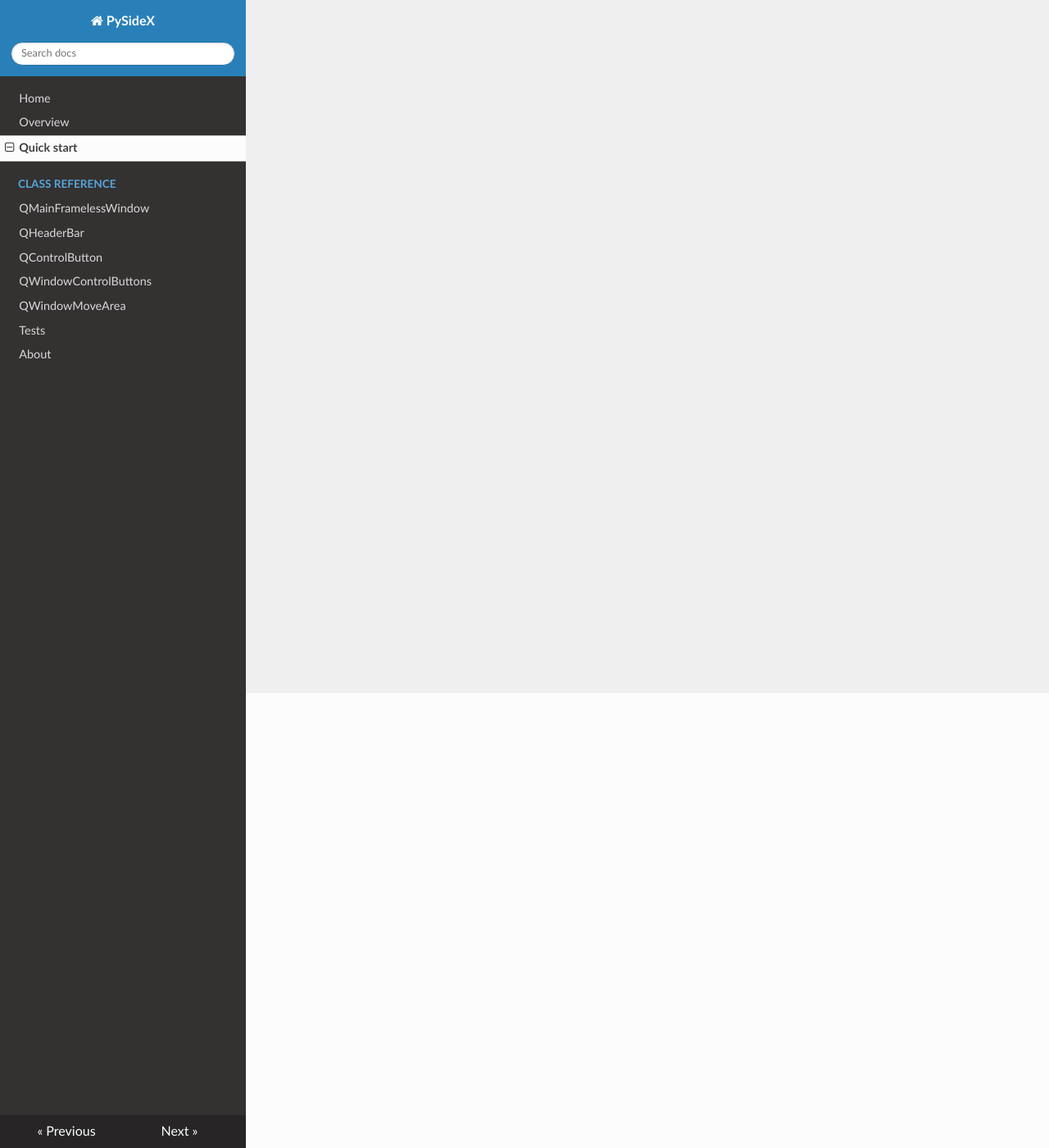
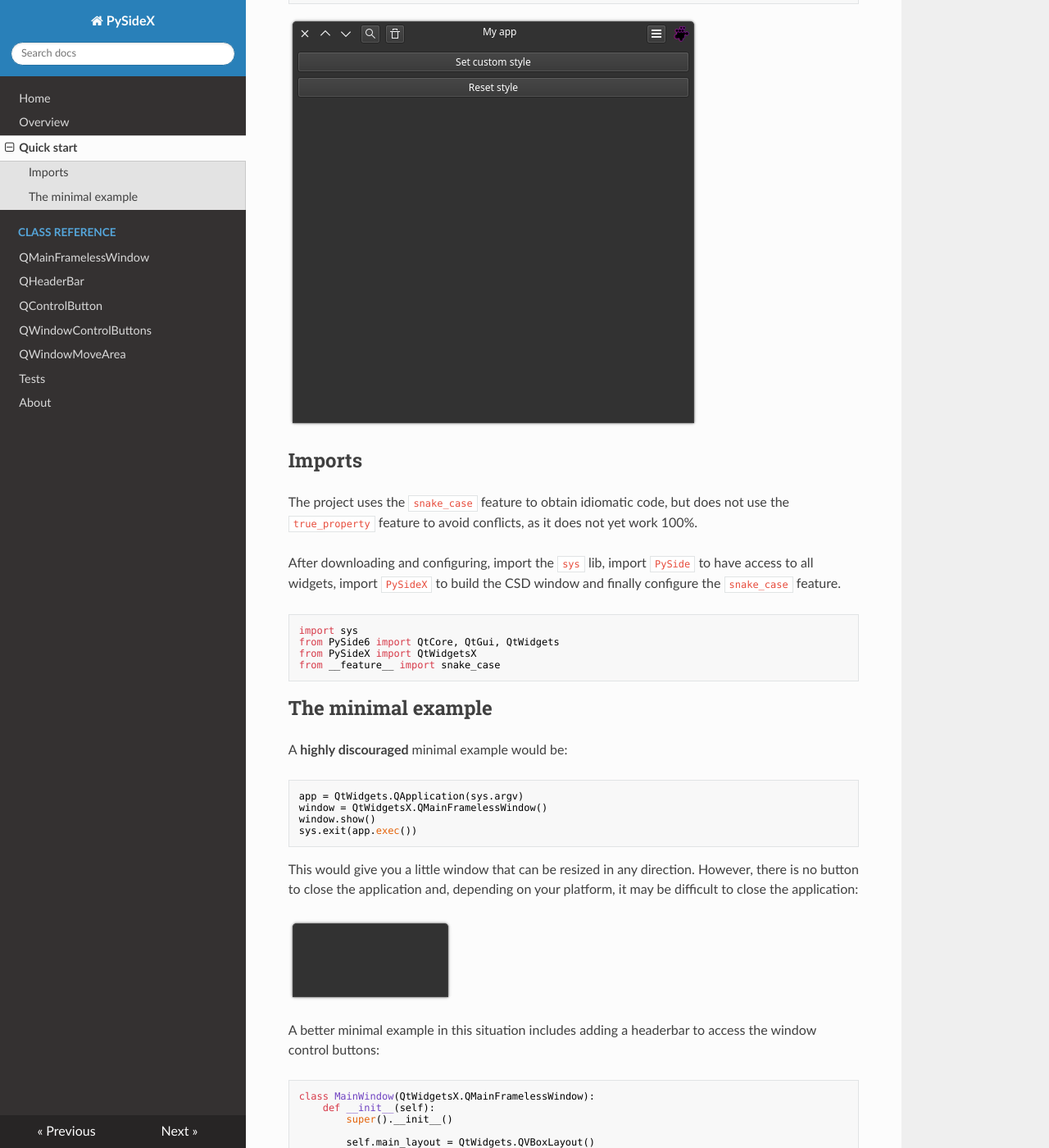
Before and after one commit to reticulardev/xside, an MkDocs documentation site: the page built from docs/quick_start.md, in a window 1280 px wide and 1400 px high, scrolled down 555 px. Shown: the whole window at 82% size. Built offline with MkDocs 1.6.1, drawn with Linux system fonts in a browser that asks for light colours; nearby versions of some CDN libraries; some of the changed text lies outside the part shown.

Commit message:
Quick start doc

````diff
--- a/docs/quick_start.md
+++ b/docs/quick_start.md
@@ -1 +1,106 @@
 # Quick start
+
+Download and enter the project folder:
+
+```commandline
+git clone https://github.com/reticulardev/pysidex.git && cd pysidex/
+```
+
+Configure your virtual environment:
+
+```commandline
+python3 -m venv venv && . venv/bin/activate
+```
+
+Update pip and install dependencies:
+
+```commandline
+python -m pip install --upgrade pip && python -m pip install -r requirements.txt
+```
+
+Run the example to see it working:
+
+```commandline
+python src/demo.py
+```
+
+![Image](img/demo.png "screenshot")
+
+## Imports
+
+The project uses the `snake_case` feature to obtain idiomatic
+code, but does not use the `true_property` feature to avoid
+conflicts, as it does not yet work 100%.
+
+After downloading and configuring, import the `sys` lib,
+import `PySide` to have access to all widgets, import
+`PySideX` to build the CSD window and finally configure the
+`snake_case` feature.
+
+```python
+import sys
+from PySide6 import QtCore, QtGui, QtWidgets
+from PySideX import QtWidgetsX
+from __feature__ import snake_case
+```
+
+## The minimal example
+
+A **highly discouraged** minimal example would be:
+
+```python
+app = QtWidgets.QApplication(sys.argv)
+window = QtWidgetsX.QMainFramelessWindow()
+window.show()
+sys.exit(app.exec())
+```
+
+This would give you a little window that can be resized in any
+direction. However, there is no button to close the application
+and, depending on your platform, it may be difficult to close
+the application:
+
+![Image](img/min_window.png "screenshot")
+
+A better minimal example in this situation includes adding a
+headerbar to access the window control buttons:
+
+```python
+class MainWindow(QtWidgetsX.QMainFramelessWindow):
+    def __init__(self):
+        super().__init__()
+
+        self.main_layout = QtWidgets.QVBoxLayout()
+        self.central_widget().set_layout(self.main_layout)
+
+        self.main_layout.set_contents_margins(0, 0, 0, 0)
+        self.main_layout.set_alignment(QtCore.Qt.AlignTop)
+
+        self.headerbar = QtWidgetsX.QHeaderBar(self)
+        self.main_layout.add_widget(self.headerbar)
+
+
+app = QtWidgets.QApplication(sys.argv)
+window = MainWindow()
+window.show()
+sys.exit(app.exec())
+```
+
+Note that a central widget with appropriate settings already exists.
+As it is already accessed directly, there is no need to create one.
+
+```python
+self.central_widget().set_layout(self.main_layout)
+```
+
+Also note that the headerbar widget is independent, meaning you can
+place it wherever you want, which is why we aligned it at the top.
+
+```python
+self.main_layout.set_contents_margins(0, 0, 0, 0)
+self.main_layout.set_alignment(QtCore.Qt.AlignTop)
+```
+
+This is the result:
+
+![Image](img/better_min_window_.png "screenshot")
````
Also changed, not shown: docs/img/better_min_window_.png (added), docs/img/demo.png (added), docs/img/min_window.png (added), 1 other file.
